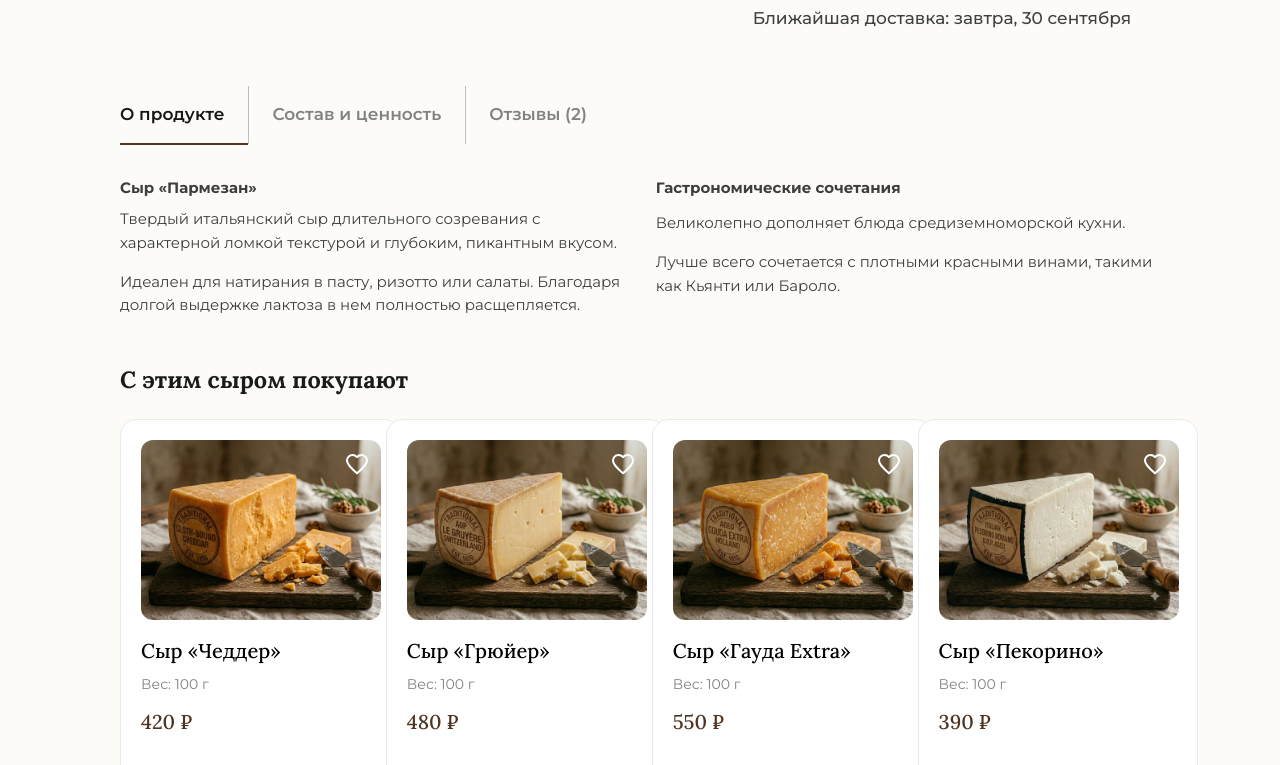
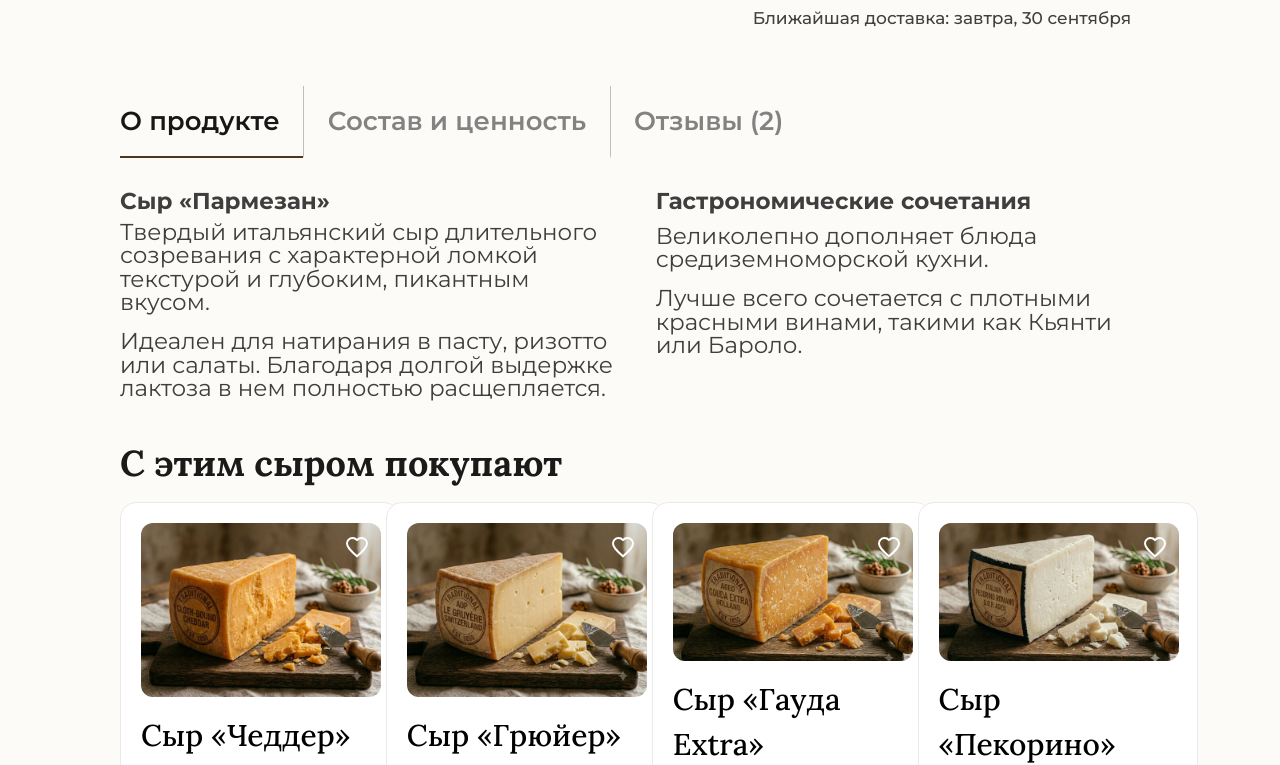
Before and after one commit to Ant1hype/interfaces_programs_systems_finally_task, a React (Vite) app: page /product/1 in a window 1280 px wide. Shown: the part 855-1620 px from the top of the page. Built offline with nearby package versions, Linux system fonts and the light colour scheme; data requests are answered from the project's data file.

Commit message:
product: bottom zone text x1.5

```diff
--- a/src/components/ProductCard.css
+++ b/src/components/ProductCard.css
@@ -106,3 +106,15 @@
   background: #6D4C41;
   opacity: 0.9;
 }
+
+.also-buy .product-card__title {
+  font-size: 30px;
+}
+
+.also-buy .product-card__weight {
+  font-size: 21px;
+}
+
+.also-buy .product-card__price {
+  font-size: 30px;
+}
--- a/src/pages/Product.jsx
+++ b/src/pages/Product.jsx
@@ -274,7 +274,7 @@ export default function Product() {
   const starsRow=(rating)=>(<span className="flex gap-1.5" aria-label={`Оценка ${rating} из 5`}>{[1,2,3,4,5].map(d=>(<span key={d} className={`w-3 h-3 rounded-full ${d<=rating?"bg-brand-900":"bg-surface-gray-fill border border-neutral-300"}`} />))}</span>);
 
   const tabBtn=(key,label)=>(
-    <button onClick={()=>setActiveTab(key)} className={`py-4 font-montserrat text-[17px] font-semibold px-6 first:pl-0 transition-colors border-b-2 ${activeTab===key?"text-neutral-900 !border-b-brand-900":"text-neutral-600 !border-b-transparent hover:text-neutral-900"}`}>{label}</button>
+    <button onClick={()=>setActiveTab(key)} className={`py-4 font-montserrat text-[26px] font-semibold px-6 first:pl-0 transition-colors border-b-2 ${activeTab===key?"text-neutral-900 !border-b-brand-900":"text-neutral-600 !border-b-transparent hover:text-neutral-900"}`}>{label}</button>
   );
 
   return (
@@ -382,46 +382,46 @@ export default function Product() {
         </div>
         <div className="flex items-center divide-x divide-neutral-300 mb-8">{tabBtn('desc','О продукте')}{tabBtn('info','Состав и ценность')}{tabBtn('reviews',`Отзывы (${reviews.length})`)}</div>
         {activeTab==='desc' && (
-          <div className="grid grid-cols-1 lg:grid-cols-2 lg:max-w-[1280px] gap-8 font-montserrat text-[15px] leading-6 text-neutral-800">
+          <div className="grid grid-cols-1 lg:grid-cols-2 lg:max-w-[1280px] gap-8 font-montserrat text-[23px] leading-6 text-neutral-800">
             <div><h4 className="font-bold mb-2">{product.name}</h4><p className="mb-4">{product.description?.text1}</p><p>{product.description?.text2}</p></div>
             <div><h4 className="font-bold mb-3">Гастрономические сочетания</h4><p className="mb-4">{product.description?.pairing1}</p><p>{product.description?.pairing2}</p></div>
           </div>
         )}
         {activeTab==='info' && (
-          <div className="grid grid-cols-1 lg:grid-cols-2 lg:max-w-[1280px] gap-8 font-montserrat text-[15px] leading-6">
+          <div className="grid grid-cols-1 lg:grid-cols-2 lg:max-w-[1280px] gap-8 font-montserrat text-[23px] leading-6">
             <div><h4 className="font-bold mb-2">Состав продукта</h4><p className="text-neutral-800 mb-6">{product.ingredients}</p><h4 className="font-bold mb-2">Срок годности и хранение</h4><p className="text-neutral-800">{product.shelfLife}</p></div>
-            <div className="bg-surface-white border border-neutral-300 rounded-radius-xl p-6"><h4 className="font-bold text-neutral-900 mb-5">Пищевая ценность (на 100 г)</h4><div className="grid grid-cols-2 gap-x-10 gap-y-6">{[[product.nutrition?.calories,'ккал'],[product.nutrition?.proteins,'г белки'],[product.nutrition?.fats,'г жиры'],[product.nutrition?.carbs,'г углеводы']].map(([val,label])=>(<div key={label}><p className="font-inter text-[28px] font-bold leading-none text-brand-900">{val}</p><p className="font-inter text-[15px] text-neutral-800 mt-2">{label}</p></div>))}</div></div>
+            <div className="bg-surface-white border border-neutral-300 rounded-radius-xl p-6"><h4 className="font-bold text-neutral-900 mb-5">Пищевая ценность (на 100 г)</h4><div className="grid grid-cols-2 gap-x-10 gap-y-6">{[[product.nutrition?.calories,'ккал'],[product.nutrition?.proteins,'г белки'],[product.nutrition?.fats,'г жиры'],[product.nutrition?.carbs,'г углеводы']].map(([val,label])=>(<div key={label}><p className="font-inter text-[42px] font-bold leading-none text-brand-900">{val}</p><p className="font-inter text-[23px] text-neutral-800 mt-2">{label}</p></div>))}</div></div>
           </div>
         )}
         {activeTab==='reviews' && (
           <div className="grid grid-cols-1 lg:grid-cols-[1fr_320px] lg:max-w-[1100px] gap-8 items-start">
             {reviews.length===0 ? (
-              <div className="bg-surface-cream border border-neutral-250-a80 rounded-radius-lg py-12 text-center text-neutral-800 font-montserrat">отзывов пока нет</div>
+              <div className="bg-surface-cream border border-neutral-250-a80 rounded-radius-lg py-12 text-center text-neutral-800 font-montserrat text-[24px]">отзывов пока нет</div>
             ) : (
               <div className="flex flex-col gap-4">
                 {reviews.map(r=>(
-                  <article key={r.id} className="grid grid-cols-1 md:grid-cols-[220px_1fr] gap-6 bg-surface-white border border-neutral-300 rounded-radius-lg p-6 font-montserrat">
+                  <article key={r.id} className="grid grid-cols-1 md:grid-cols-[220px_1fr] gap-6 bg-surface-white border border-neutral-300 rounded-radius-lg p-6 font-montserrat text-[24px]">
                     <div>
                       <p className="font-bold text-neutral-black">{r.author}</p>
                       <div className="mt-3">{starsRow(r.rating)}</div>
-                      {r.pairing && <p className="text-[15px] text-neutral-800 mt-3">Пара: {r.pairing}</p>}
+                      {r.pairing && <p className="text-[23px] text-neutral-800 mt-3">Пара: {r.pairing}</p>}
                     </div>
                     <div>
-                      <p className="text-[15px] text-neutral-800 leading-6">{r.text}</p>
+                      <p className="text-[23px] text-neutral-800 leading-6">{r.text}</p>
                     </div>
                   </article>
                 ))}
               </div>
             )}
             <aside className="font-montserrat">
-              <p className="text-4xl font-bold text-neutral-black leading-none">{avgRating}</p>
-              <p className="text-[15px] text-neutral-800 mt-2">{reviews.length === 0 ? 'На основе 0 отзывов' : `На основе ${reviews.length}-х ${reviewsWord(reviews.length)}`}</p>
+              <p className="text-[54px] font-bold text-neutral-black leading-none">{avgRating}</p>
+              <p className="text-[23px] text-neutral-800 mt-2">{reviews.length === 0 ? 'На основе 0 отзывов' : `На основе ${reviews.length}-х ${reviewsWord(reviews.length)}`}</p>
               <div className="mt-3">{starsRow(Math.floor(avgRating))}</div>
               <button type="button" onClick={handleOpenReviewModal} className="mt-6 w-full py-3 rounded-radius-md border border-brand-outline text-brand-outline bg-surface-white text-sm font-medium hover:bg-surface-cream transition-colors">Оставить отзыв</button>
             </aside>
           </div>
         )}
-        <div className="mt-12"><h2 className="font-lora text-2xl font-bold text-neutral-900-alt mb-6">С этим сыром покупают</h2><div className="grid grid-cols-1 sm:grid-cols-2 lg:grid-cols-4 gap-6">{related.map(pp=>(<ProductCard key={pp.id} product={pp} />))}</div></div>
+        <div className="also-buy mt-12"><h2 className="font-lora text-[36px] leading-8 font-bold text-neutral-900-alt mb-6">С этим сыром покупают</h2><div className="grid grid-cols-1 sm:grid-cols-2 lg:grid-cols-4 gap-6">{related.map(pp=>(<ProductCard key={pp.id} product={pp} />))}</div></div>
       </div>
 
       {isReviewModalOpen && (
```
